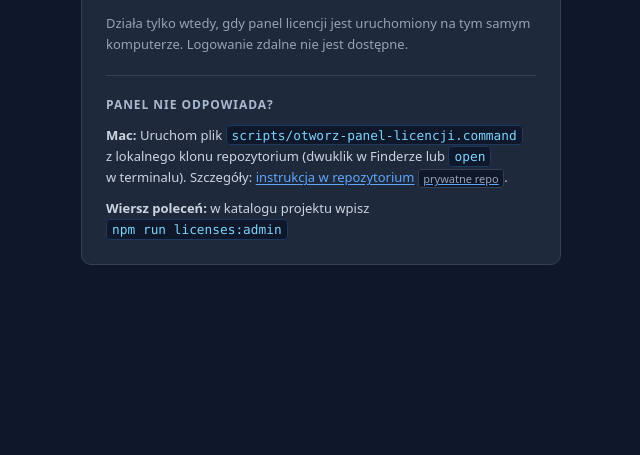
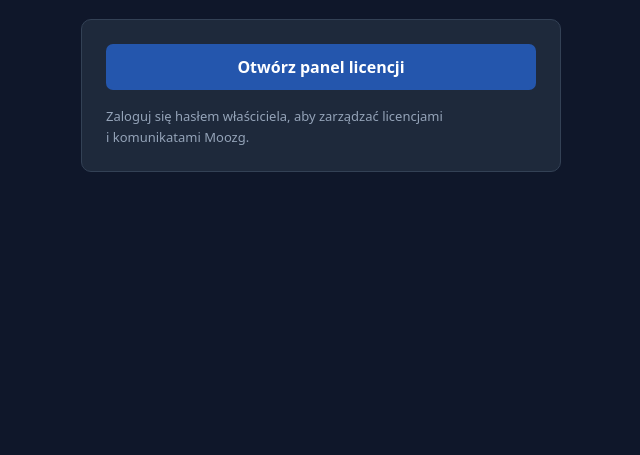
Before and after one commit to patrygu/moozg-updates, a plain HTML site: page index.html in a window 1280 px wide. Shown: the part 345-800 px from the top of the page, without its empty margins (319-959 px from the left). Drawn offline with Linux system fonts and the light colour scheme.

Commit message:
Link to the password-protected Moozg panel

```diff
--- a/index.html
+++ b/index.html
@@ -73,66 +73,6 @@
       line-height: 1.6;
     }
 
-    .divider {
-      border: none;
-      border-top: 1px solid #334155;
-      margin: 1.25rem 0;
-    }
-
-    .section-label {
-      font-size: 0.75rem;
-      font-weight: 600;
-      text-transform: uppercase;
-      letter-spacing: 0.08em;
-      color: #a9bad0;
-      margin-bottom: 0.75rem;
-    }
-
-    .step {
-      font-size: 0.8125rem;
-      color: #cbd5e1;
-      line-height: 1.6;
-      margin-bottom: 0.6rem;
-    }
-
-    .step:last-child { margin-bottom: 0; }
-
-    code {
-      font-family: ui-monospace, "Cascadia Code", Menlo, monospace;
-      font-size: 0.8rem;
-      background: #0f172a;
-      color: #7dd3fc;
-      padding: 0.15em 0.4em;
-      border-radius: 4px;
-      border: 1px solid #1e3a5f;
-      word-break: break-all;
-    }
-
-    a.link {
-      color: #60a5fa;
-      text-decoration: underline;
-      text-underline-offset: 2px;
-    }
-
-    a.link:hover { color: #93c5fd; }
-
-    a.link:focus-visible {
-      outline: 2px solid #93c5fd;
-      outline-offset: 2px;
-      border-radius: 2px;
-    }
-
-    .badge {
-      font-size: 0.6875rem;
-      color: #94a3b8;
-      background: #0f172a;
-      border: 1px solid #334155;
-      border-radius: 3px;
-      padding: 0.1em 0.4em;
-      vertical-align: middle;
-      margin-left: 0.3em;
-      white-space: nowrap;
-    }
   </style>
 </head>
 <body>
@@ -141,34 +81,10 @@
     <p class="subtitle">Zakładka właściciela · Panel licencji</p>
 
     <div class="card">
-      <a href="http://127.0.0.1:4790/" class="btn-primary">Otwórz panel licencji</a>
+      <a href="https://moozg-licencje.netlify.app/panel" class="btn-primary">Otwórz panel licencji</a>
 
       <p class="note">
-        Działa tylko wtedy, gdy panel licencji jest uruchomiony na&nbsp;tym samym komputerze.
-        Logowanie zdalne nie jest dostępne.
-      </p>
-
-      <hr class="divider">
-
-      <p class="section-label">Panel nie odpowiada?</p>
-
-      <p class="step">
-        <strong>Mac:</strong> Uruchom plik
-        <code>scripts/otworz-panel-licencji.command</code>
-        z&nbsp;lokalnego klonu repozytorium
-        (dwuklik w&nbsp;Finderze lub <code>open</code> w&nbsp;terminalu).
-        Szczegóły:
-        <a
-          href="https://github.com/patrygu/moozg/blob/main/docs/licencje-instrukcja-wlasciciela.md"
-          class="link"
-          target="_blank"
-          rel="noopener noreferrer"
-        >instrukcja w&nbsp;repozytorium<span class="badge">prywatne repo</span></a>.
-      </p>
-
-      <p class="step">
-        <strong>Wiersz poleceń:</strong> w&nbsp;katalogu projektu wpisz<br>
-        <code>npm run licenses:admin</code>
+        Zaloguj się hasłem właściciela, aby zarządzać licencjami i&nbsp;komunikatami Moozg.
       </p>
     </div>
   </main>
```
